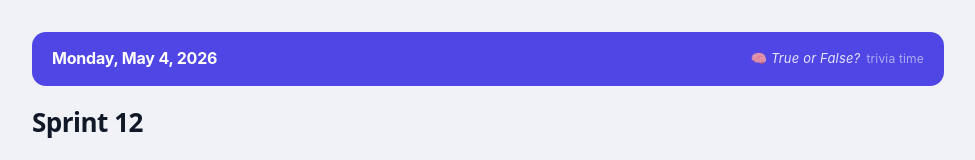
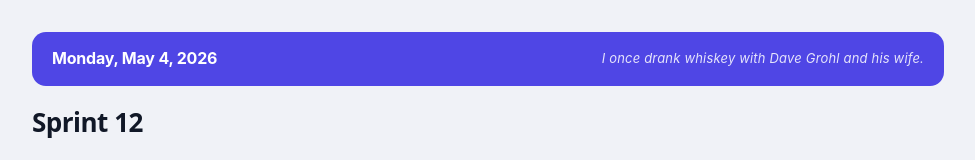
Before and after one commit to farahdotc/standup-app, a React (Vite) app: page / in a window 1280 px wide. Shown: the top 160 px of the page, without its empty margins (152-1127 px from the left). Built offline with nearby package versions, Linux system fonts and the light colour scheme.

Commit message:
Update team mystery fact to show at top as well

```diff
--- a/src/components/StandupCommandCenter.jsx
+++ b/src/components/StandupCommandCenter.jsx
@@ -348,8 +348,8 @@ const teamFact = getFactForDay(weekdayKey, factOffset);
           )}
         </div>
         <div className="scc-date-quote">
-          <span className="scc-date-quote-text">🧠 True or False?</span>
-          <span className="scc-date-quote-author">trivia time</span>
+          <span className="scc-date-quote-text">{teamFact.clue}</span>
+          {/* <span className="scc-date-quote-author">trivia time</span> */}
         </div>
       </div>
 
```
